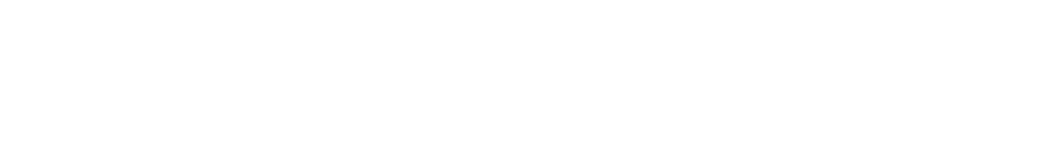
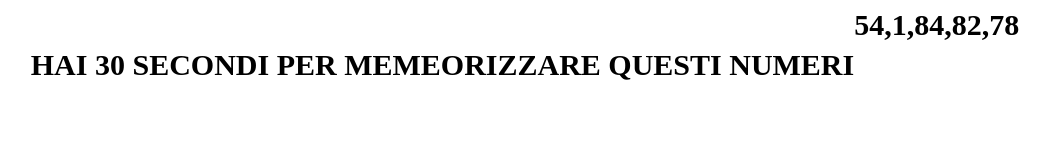
Before and after one commit to EleonoraFlaborea/js-simon, a plain HTML site: page index.html in a window 1280 px wide. Shown: the whole page, without its empty margins (115-1165 px from the left). Drawn offline with Linux system fonts and the light colour scheme.

Commit message:
fixed for, add seconds

```diff
--- a/css/style.css
+++ b/css/style.css
@@ -0,0 +1,7 @@
+#numbers-section{
+    font-size: 30px;
+    font-weight: 700;
+    display: flex;
+    justify-content: center;
+    flex-wrap: wrap;
+}
--- a/index.html
+++ b/index.html
@@ -6,10 +6,11 @@
     <title>Document</title>
     <link rel="stylesheet" href="css/style.css">
 </head>
-<body>
+<body id="numbers-section">
+    <h4>HAI 30 SECONDI PER MEMEORIZZARE QUESTI NUMERI</h4>
+    <div id="five-numbers"></div>
+
     <div id="countdown"></div>
-
-    <div id="five-numbers"></div>
 
     <script src="js/script.js"></script>
 </body>
--- a/js/script.js
+++ b/js/script.js
@@ -20,15 +20,25 @@ const randomNumbers = Math.floor(Math.random() * 100) +1;
 const extracted = [];
 
 //creo ciclo che mi estra 5 numeri
-
 for (let i = 0; i < 5; i++){
     extracted.push(Math.floor(Math.random() * 100) +1)
+    //li stampo in pagina
+    fiveNumbers.innerText= extracted;
 }
 
-
-//li stampo in pagina
+//creo il timer di 30 secondi
+const seconds = 30;
+countdown.innertText = seconds;
 
 
-//creo il timer di 30 secondi
+
 
 // stampo in pagina
+
+//chiedo all'utente di inseire i numeri
+
+//TODO
+/*
+Da lì parte un timer di 30 secondi.
+Dopo 30 secondi i numeri scompaiono e l'utente deve inserire, uno alla volta, i numeri che ha visto precedentemente, tramite il prompt().
+Dopo che sono stati inseriti i 5 numeri, il software dice quanti e quali dei numeri da indovinare sono stati individuati.*/
```
